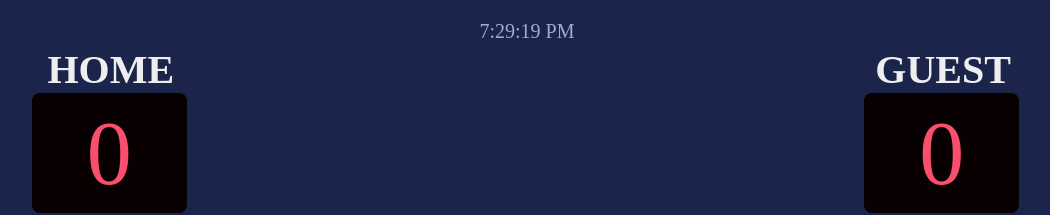
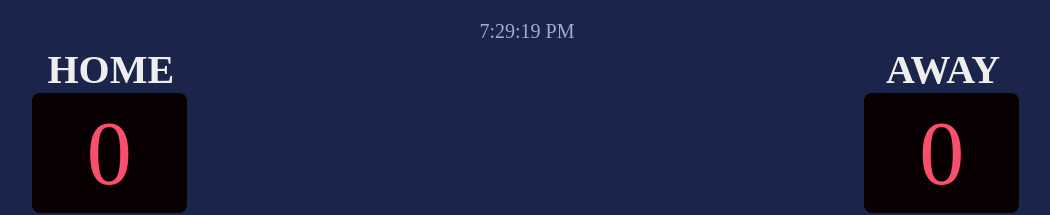
Before and after one commit to Robodlan/BasketBall-Score, a plain HTML site: page index.html in a window 1280 px wide. Shown: the top 215 px of the page, without its empty margins (113-1163 px from the left). Drawn offline with nearby package versions, Linux system fonts and the light colour scheme; a web font is replaced by a local one.

Commit message:
changes
Guest was change , for "Away"

```diff
--- a/index.html
+++ b/index.html
@@ -14,7 +14,7 @@
             </div>
                 <p id="clock" class="clock"></p>
                 <div>
-                    <h3 class="guest board">GUEST</h3>
+                    <h3 class="guest board">AWAY</h3>
                     <div id="points" class="points">0</div>
                     <button id="boxNum1" class="box-container box">+1</button>
                     <button id="boxNum2" class="box-container box">+2</button>
```
